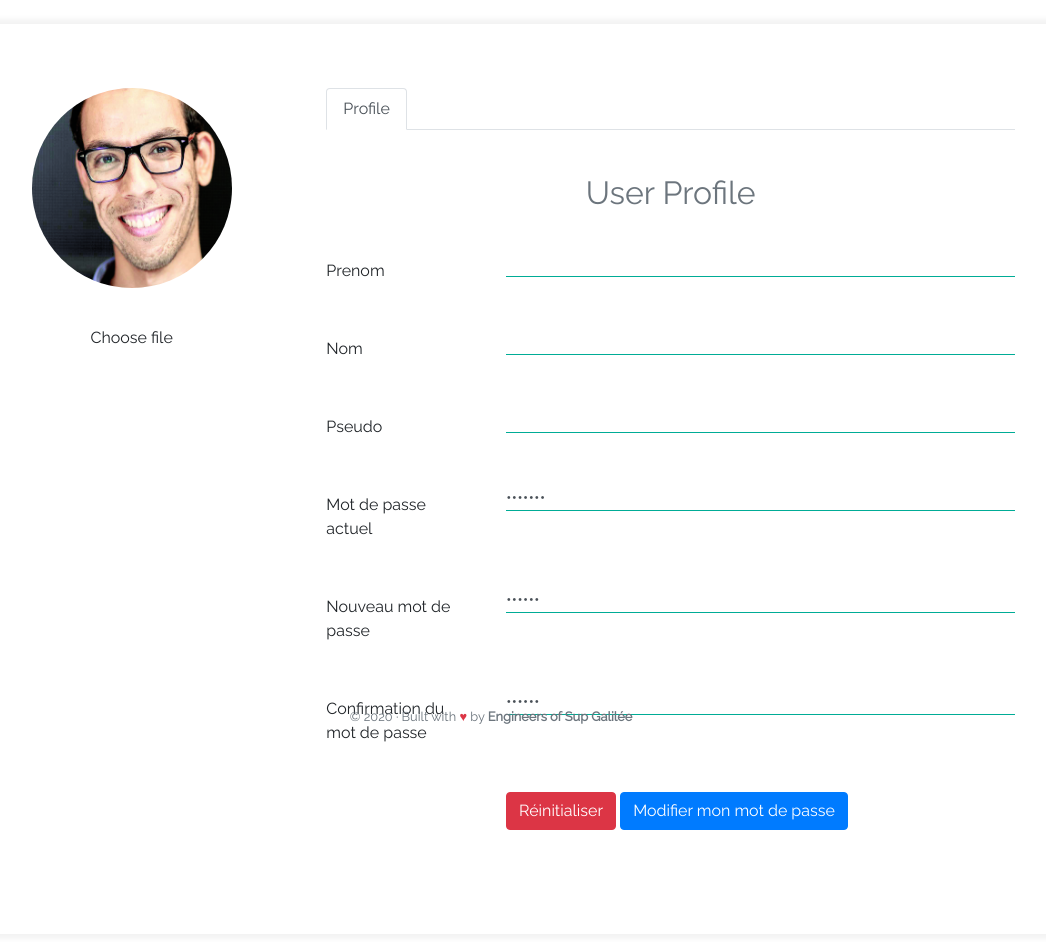
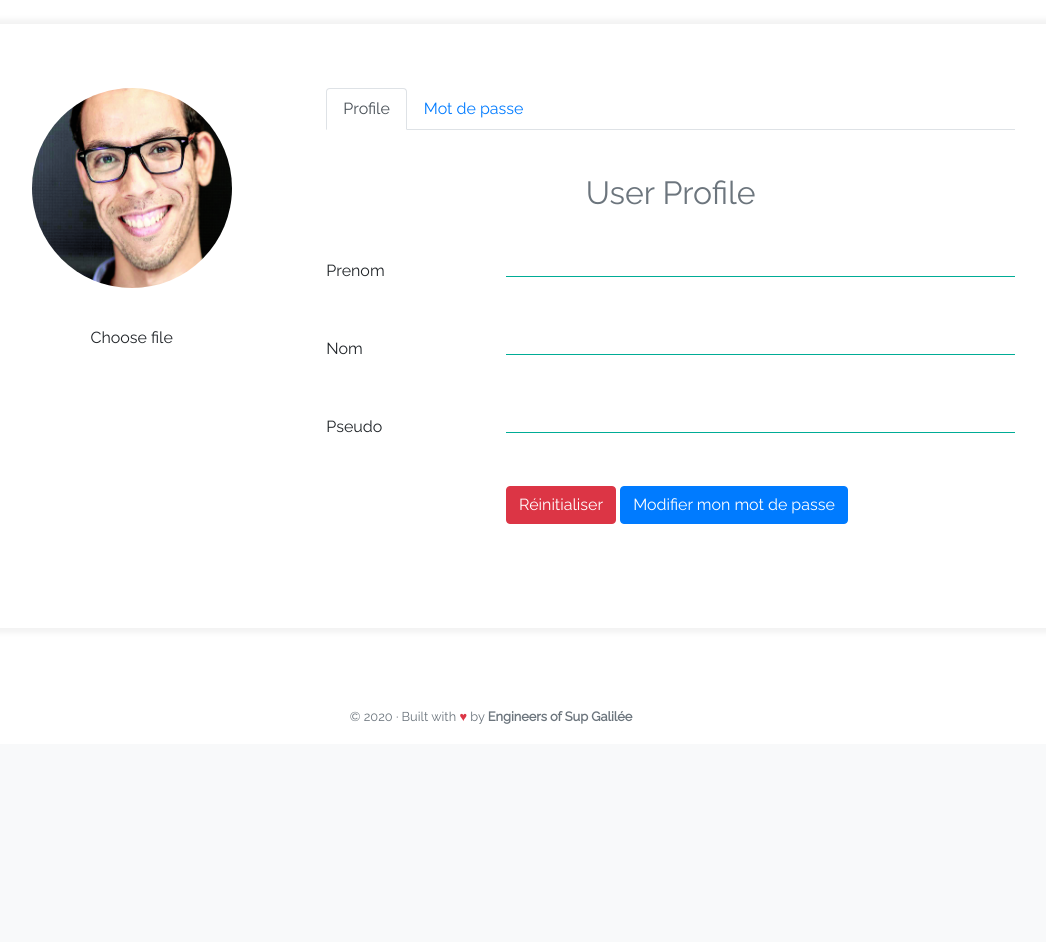
Before and after one commit to bagobob/TeamChat, a Symfony app: template templates/home/profile.html.twig in a window 1280 px wide. Shown: the part 56-998 px from the top of the page, without its empty margins (149-1195 px from the left). After the commit the page ends 780 px from the top, so only its background shows below. Run offline with Twig, Linux system fonts and the light colour scheme; the template is opened without the code that fills it, so the values that code supplies are empty; some libraries are stand-ins or nearby versions.

Commit message:
Update profile.html.twig

```diff
--- a/templates/home/profile.html.twig
+++ b/templates/home/profile.html.twig
@@ -9,6 +9,9 @@
             <ul class="nav nav-tabs">
                 <li class="nav-item">
                     <a href="" data-target="#profile" data-toggle="tab" class="nav-link active">Profile</a>
+                </li>
+                <li class="nav-item">
+                    <a href="" data-target="#edit" data-toggle="tab" class="nav-link">Mot de passe</a>
                 </li>
             </ul>
               <!-- Beginning of User Profil Panel-->
@@ -34,6 +37,24 @@
                                     <input class="form-control" type="text" value="{{ app.user.username }}">
                                 </div>
                             </div><br>
+
+                            <div class="form-group row">
+                                <label class="col-lg-3 col-form-label form-control-label"></label>
+                                <div class="col-lg-9">
+                                    <input type="reset" class="btn btn-danger" value="Réinitialiser">
+                                    <input type="submit" class="btn btn-primary" value="Modifier mon mot de passe" >
+                                </div>
+                            </div>
+                        </form>
+                        <!--/row-->
+                    </div>
+                    <!-- End of User Profil Panel-->
+
+
+                <!-- Beginning of User Edit Panel-->
+                <div class="tab-pane" id="edit">
+                    <form role="form">
+                      <h2 class="mb-3 text-muted text-center profil">Modifier le mot de passe</h2><br>
                         <div class="form-group row">
                                 <label class="col-lg-3 col-form-label form-control-label">Mot de passe actuel</label>
                                 <div class="col-lg-9">
@@ -55,14 +76,13 @@
                             <div class="form-group row">
                             <label class="col-lg-3 col-form-label form-control-label"></label>
                             <div class="col-lg-9">
-                                    <input type="reset" class="btn btn-danger" value="Réinitialiser">
-                                    <input type="submit" class="btn btn-primary" value="Modifier mon mot de passe" >
+                                <input type="reset" class="btn btn-secondary" value="Cancel">
+                                <input type="button" class="btn btn-primary" value="Save Changes">
                             </div>
                         </div>
                     </form>
-                        <!--/row-->
                 </div>
-                    <!-- End of User Profil Panel-->
+                <!-- End of User Edit Panel-->
             </div>
         </div>
         <!-- Beginning of User Profil Picture-->
```
Lines whose indentation alone changed are shown as unchanged.
